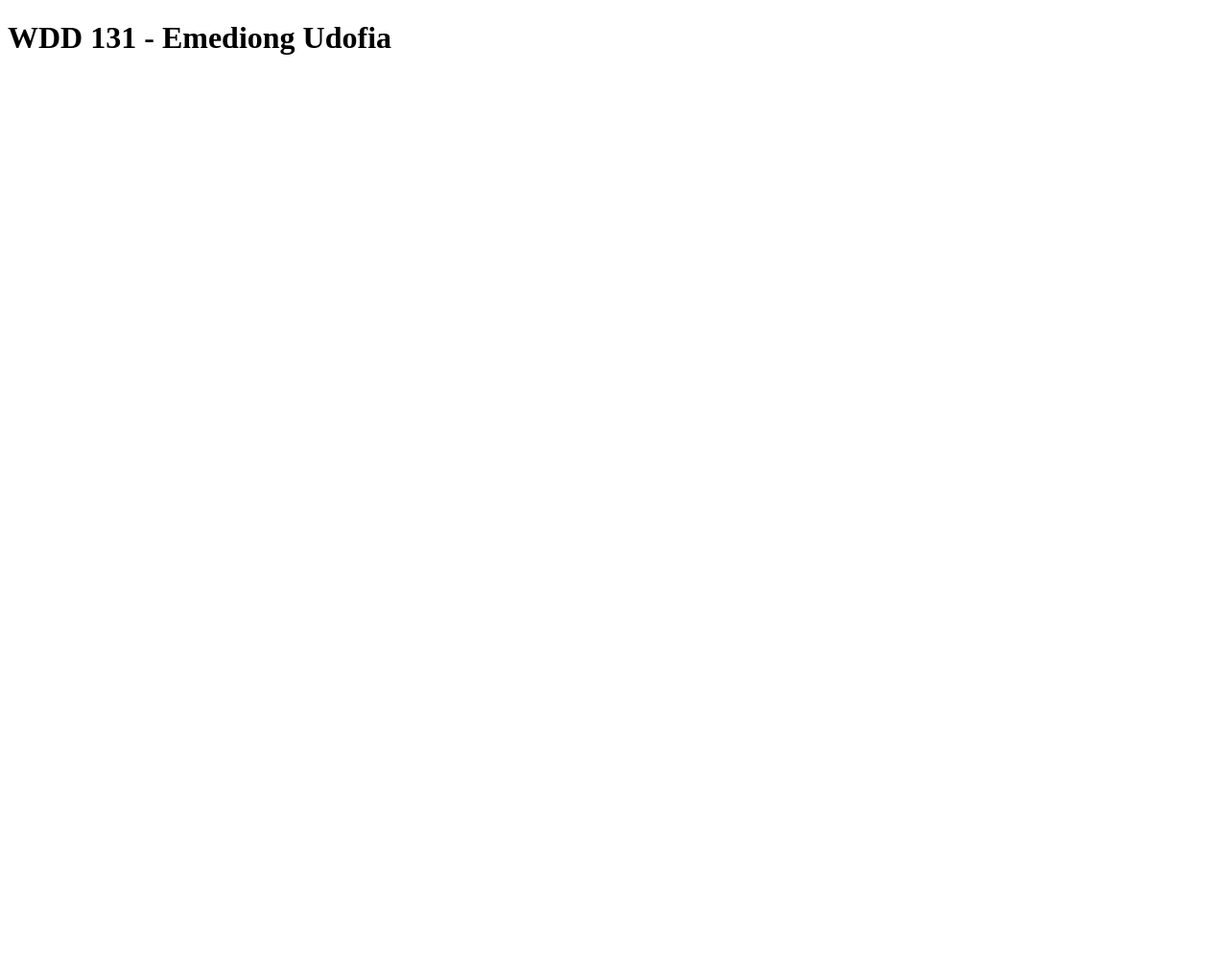
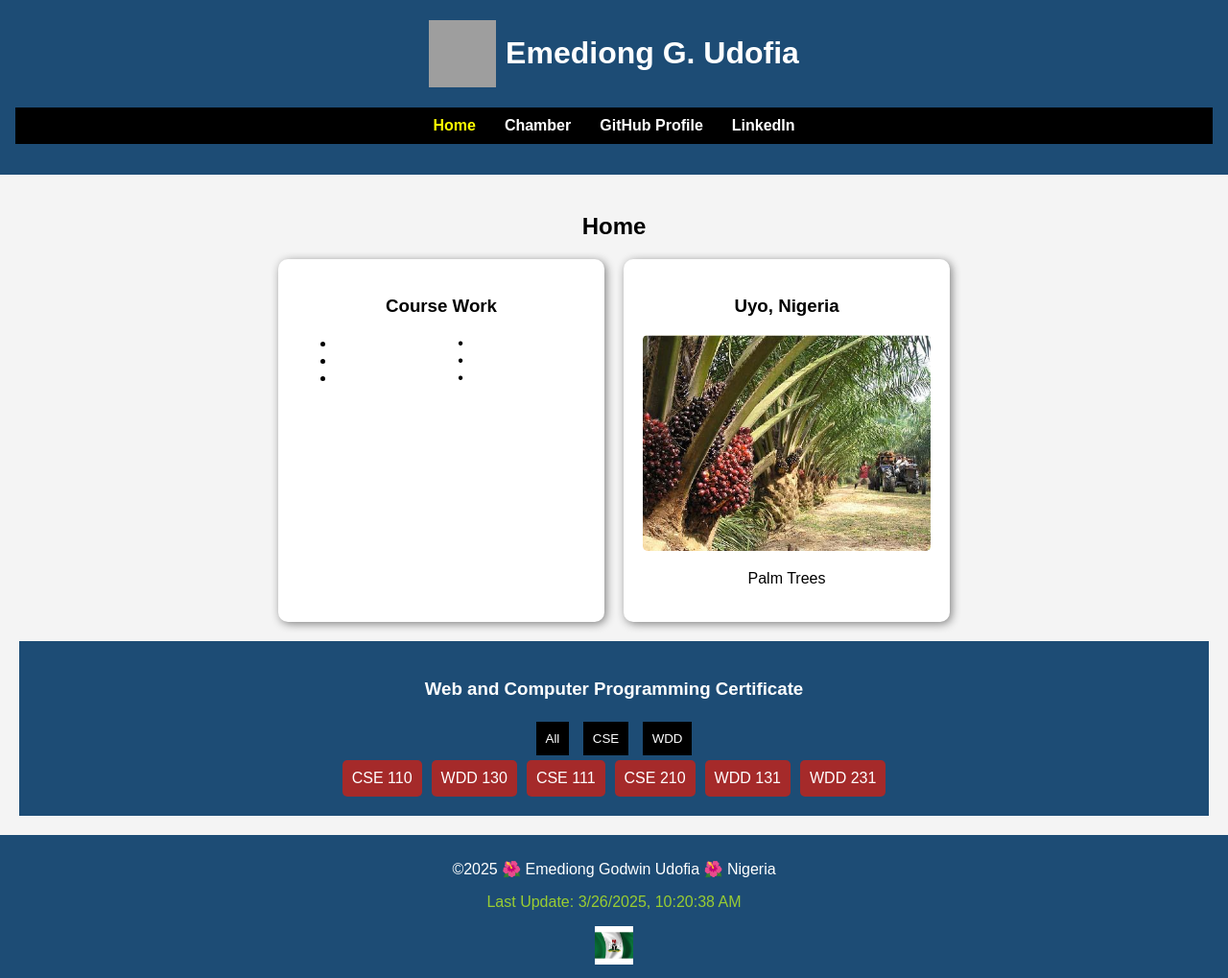
Before and after one commit to Emyudofia1/wdd231, a plain HTML site: page index.html in a window 1280 px wide. Shown: the whole page at 96% size. Before the commit the page ends 800 px from the top, so only its background shows below. Drawn offline with Linux system fonts and the light colour scheme; grey boxes are pictures that could not be loaded.

Commit message:
Week01 - Homepage Assignment

```diff
--- a/index.html
+++ b/index.html
@@ -3,9 +3,73 @@
 <head>
     <meta charset="UTF-8">
     <meta name="viewport" content="width=device-width, initial-scale=1.0">
-    <title>Document</title>
+    <meta name="description" content="Emediong Godwin Udofia's Course Home Page">
+    <meta name="author" content="Emediong Godwin Udofia">
+    <title>Course Home Page</title>
+    <link rel="stylesheet" href="styles/styles.css">
+    <script src="scripts/scripts.js" defer></script>
+
+     <!-- Google Fonts -->
+     <link rel="preconnect" href="https://fonts.googleapis.com">
+     <link rel="preconnect" href="https://fonts.gstatic.com" crossorigin>
+     <link href="https://fonts.googleapis.com/css2?family=Roboto:wght@300;400;700&display=swap" rel="stylesheet">
 </head>
 <body>
-    <h1>WDD 131 - Emediong Udofia</h1>
+    <header>
+        <div class="profile">
+            <img src="images/profile.jpg" alt="Emediong G. Udofia" width="70" height="70">
+            <h1>Emediong G. Udofia</h1>
+        </div>
+        <nav>
+            <ul>
+                <li><a href="#" class="active">Home</a></li>
+                <li><a href="#">Chamber</a></li>
+                <li><a href="#">GitHub Profile</a></li>
+                <li><a href="#">LinkedIn</a></li>
+            </ul>
+        </nav>
+    </header>
+
+    <main>
+        <h2>Home</h2>
+        <div class="content">
+            <div class="card">
+                <h3>Course Work</h3>
+                <ul>
+                    <li>•</li>
+                    <li>•</li>
+                    <li>•</li>
+                </ul>
+            </div>
+            <div class="card">
+                <h3>Uyo, Nigeria</h3>
+                <img src="images/palm_trees.jpg" alt="Palm Trees">
+                <p>Palm Trees</p>
+            </div>
+        </div>
+
+        <section class="certificate">
+            <h3>Web and Computer Programming Certificate</h3>
+            <div class="buttons">
+                <button onclick="filterCourses('all')">All</button>
+                <button onclick="filterCourses('CSE')">CSE</button>
+                <button onclick="filterCourses('WDD')">WDD</button>
+            </div>
+            <div class="courses">
+                <div class="course CSE">CSE 110</div>
+                <div class="course WDD">WDD 130</div>
+                <div class="course CSE">CSE 111</div>
+                <div class="course CSE">CSE 210</div>
+                <div class="course WDD">WDD 131</div>
+                <div class="course WDD">WDD 231</div>
+            </div>
+        </section>
+    </main>
+
+    <footer>
+        <p>©2025 🌺 Emediong Godwin Udofia 🌺 Nigeria</p>
+        <p class="last-update">Last Update: <span id="lastUpdate"></span></p>
+        <img src="images/nigeria_flag.jpg" alt="Nigeria Flag" width="40" height="40">
+    </footer>
 </body>
 </html>
--- /dev/null
+++ b/scripts/scripts.js
@@ -0,0 +1,13 @@
+function filterCourses(type) {
+    let courses = document.querySelectorAll('.course');
+    courses.forEach(course => {
+        if (type === 'all' || course.classList.contains(type)) {
+            course.style.display = "block";
+        } else {
+            course.style.display = "none";
+        }
+    });
+}
+
+// Display last updated date
+document.getElementById("lastUpdate").textContent = new Date().toLocaleString();
--- /dev/null
+++ b/styles/styles.css
@@ -0,0 +1,109 @@
+body {
+    font-family: Arial, sans-serif;
+    margin: 0;
+    padding: 0;
+    background-color: #f4f4f4;
+}
+
+header {
+    background-color: #1d4c75;
+    color: white;
+    text-align: center;
+    padding: 1rem;
+}
+
+
+.profile {
+    display: flex
+;
+    align-items: center;
+    justify-content: center;
+    gap: 10px;
+}
+
+nav ul {
+    background: black;
+    display: flex;
+    justify-content: center;
+    padding: 10px;
+}
+
+nav ul li {
+    list-style: none;
+    margin: 0 15px;
+}
+
+nav ul li a {
+    color: white;
+    text-decoration: none;
+    font-weight: bold;
+}
+
+nav ul li a.active {
+    color: yellow;
+}
+
+main {
+    text-align: center;
+    padding: 20px;
+}
+
+.content {
+    display: flex;
+    justify-content: center;
+    gap: 20px;
+}
+
+.card {
+    background: white;
+    padding: 20px;
+    border-radius: 10px;
+    box-shadow: 2px 2px 10px gray;
+    width: 300px;
+}
+
+.card img {
+    width: 100%;
+    border-radius: 5px;
+}
+
+.certificate {
+    background: #1d4c75;
+    color: white;
+    padding: 20px;
+    margin-top: 20px;
+}
+
+.buttons button {
+    background: black;
+    color: white;
+    padding: 10px;
+    margin: 5px;
+    border: none;
+    cursor: pointer;
+}
+
+.courses {
+    display: flex;
+    justify-content: center;
+    gap: 10px;
+    flex-wrap: wrap;
+}
+
+.course {
+    padding: 10px;
+    background: brown;
+    color: white;
+    border-radius: 5px;
+}
+
+footer {
+    background: #1d4c75;
+    color: white;
+    text-align: center;
+    padding: 10px;
+}
+
+.last-update {
+    color: yellowgreen;
+}
```
Also changed, not shown: images/nigeria_flag.jpg (added), images/palm_trees.jpg (added), styles/normalize.css (added), 1 other file.
